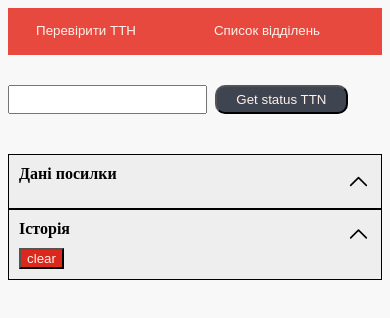
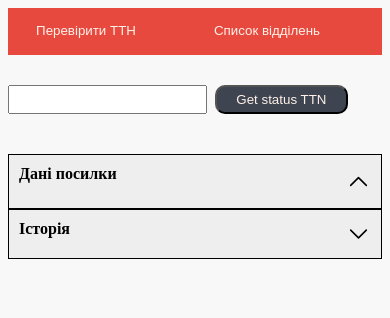
Before and after one commit to Vadim-Kostetskyi/Nova_pochta, a React (Create React App) app: page / in a window 390 px wide. Shown: the top 318 px of the page. Built offline with nearby package versions, Linux system fonts and the light colour scheme.

Commit message:
fix mobile

```diff
--- a/src/components/Parcel.tsx
+++ b/src/components/Parcel.tsx
@@ -15,7 +15,7 @@ const Parcel: React.FunctionComponent = () => {
     const [ttn, setTtn] = useState<number[]>([])
     const [status, setStatus] = useState<string>('')
     const [formData, setFormData] = useState<number>(0);
-    const [historyHidden, setHistoryHidden] = useState(false);
+    const [historyHidden, setHistoryHidden] = useState(true);
     const [dataHidden, setDataHidden] = useState(false);
 
     const savedRequests = useSelector((state: CounterState) => state.counter.value)
```
Also changed, not shown: tsconfig.json (+4 -3 lines).
